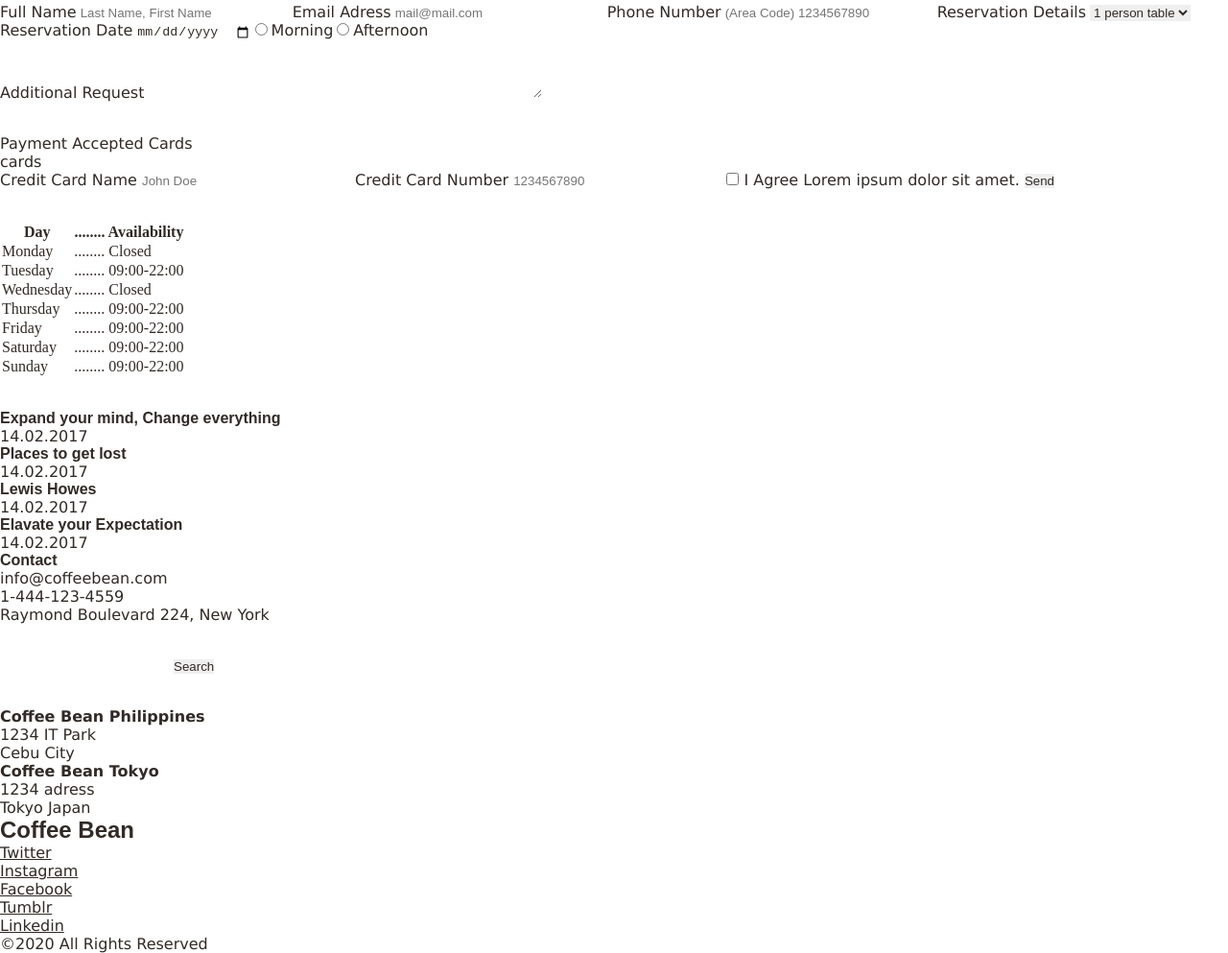
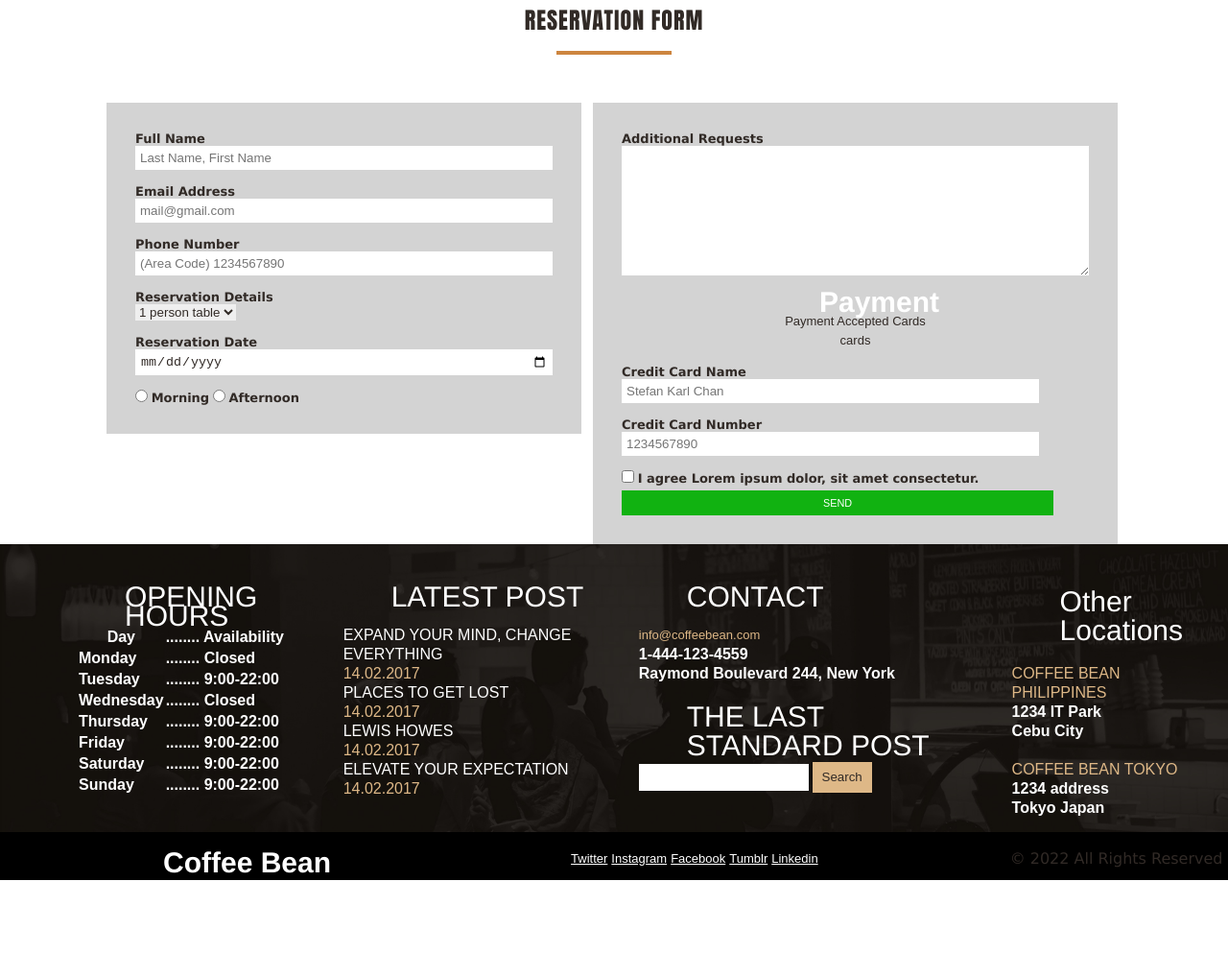
Before and after one commit to Meresight/term-project, a plain HTML site: page term-project/index.html in a window 1280 px wide. Shown: the part 5438-6431 px from the top of the page at 96% size. After the commit the page ends 6355 px from the top, so only its background shows below. Drawn offline with Linux system fonts and the light colour scheme.

Commit message:
added reservation and footer

```diff
--- a/term-project/css/style.css
+++ b/term-project/css/style.css
@@ -353,3 +353,209 @@
 .box4:hover{
     transform: scaley(1.07);
 }
+.reserve {
+    font-family: Impact, Haettenschweiler, 'Arial Narrow Bold', sans-serif;
+    font-weight: lighter;
+    text-align: center;
+    text-transform: uppercase;
+    letter-spacing: 1px;
+    height: 50px;
+}
+
+.divider3 {
+    margin-left: 580px;
+    margin-right: 580px;
+    border: 2px solid;
+    color: rgb(205,133,63);
+    margin-bottom: 50px;
+}
+
+.reservation {
+    font-weight: bold;
+    font-size: small;
+    font-family: sans-serif;
+    display: inline-flex;
+    margin-left: 111px;
+    margin-right: 111px;
+}
+
+.reserv {
+    line-height: 15px;
+    padding: 30px;
+}
+
+.reserv:nth-child(1) {
+    background-color: lightgray;
+    margin-right: 12px;
+}
+
+.textreserve {
+    padding: 5px;
+    width: 435px;
+}
+
+.textreserve2 {
+    padding: 5px;
+    width: 435px;
+}
+
+.textreserve3 {
+    margin-top: 5px;
+    padding: 7px;
+    width: 450px;
+    border: none;
+    font-size: smaller;
+    text-transform: uppercase;
+    color: white;
+    background-color: rgb(17, 178, 17);
+}
+
+.payment {
+    text-align: center;
+    line-height: 20px;
+}
+
+.cardsaccept {
+    font-family: sans-serif;
+    font-weight: lighter;
+}
+
+.cardsaccept2 {
+    font-family: sans-serif;
+    font-weight: lighter;
+    line-height: 2px;
+}
+
+.end {
+    background-image: url(../images/footer-img.jpg);
+    width: 100%;
+    font-family: Impact, Haettenschweiler, 'Arial Narrow Bold', sans-serif;
+    background-size: cover;
+    display: inline-flex;
+    height: 300px;
+    padding: 30px;
+    color: white;
+}
+
+.last {
+    line-height: 20px;
+    margin-left: 50px;
+    margin-top: 15px;
+}
+
+.last td {
+    font-family: sans-serif;
+}
+
+#date1 {
+    color: burlywood;
+    font-family: sans-serif;
+
+}
+
+.texter {
+    font-weight: lighter;
+    text-transform: uppercase;
+    color: white;
+
+}
+
+.texters {
+    text-transform: capitalize;
+    font-weight: 800;
+    font-family: sans-serif;
+    color: white;
+}
+
+.texter1{
+   line-height: 30px;
+   font-weight: lighter;
+}
+
+#info {
+    color: burlywood;
+    font-family: sans-serif;
+    font-size: small;
+}
+
+.numbers {
+    font-family: sans-serif;
+    font-weight: bolder;
+    color: white;
+}
+
+.Raymond {
+    font-family: sans-serif;
+    font-weight: bolder;
+    color: white;
+}
+
+.standard {
+    line-height: 30px;
+
+}
+
+#search {
+    line-height: 28px;
+}
+
+#search1 {
+    background-color: burlywood;
+    line-height: 12px;
+    padding: 10px;
+    border: 1px;
+}
+
+.phil {
+    text-transform: uppercase;
+    font-weight: lighter;
+    color: burlywood;
+}
+
+.tokyo {
+    text-transform: uppercase;
+    font-weight: lighter;
+    color: burlywood;
+}
+
+.texterand {
+    font-family: sans-serif;
+    font-weight: bolder;
+    color: white;
+}
+
+.lastone {
+    display: inline-flex;
+    background-color: black;
+    color: white;
+    width: 100%;
+    height: 50px;
+}
+
+.lastone ul li {
+    display: inline-flex;
+}
+
+.footer {
+    margin-left: 120px;
+    font-family: monospace;
+    font-size: larger;
+    margin-top: 15px;
+}
+
+.socials {
+    margin-left: 250px;
+}
+
+.socials a {
+    margin-top: 20px;
+    color: white;
+    font-family: sans-serif;
+    font-size: small;
+}
+
+.reserved {
+    margin-left: 200px;
+    margin-top: 18px;
+    color: white;
+}
--- a/term-project/index.html
+++ b/term-project/index.html
@@ -181,111 +181,214 @@
     </div>
     <br><br><br>
     <hr>
+    <!--Reservation part-->
     <div id="Reservation">
-        <label for="full-name">Full Name</label>
-        <input type="text" placeholder="Last Name, First Name" name="name" size="25" id="full-name"/>
-        <label for="email">Email Adress</label>
-        <input type="text" placeholder="mail@mail.com" name="email" size="25" id="email"/>
-        <label for="number">Phone Number</label>
-        <input type="text" placeholder="(Area Code) 1234567890" name="number" size="25" id="number"/>
-         <label>Reservation Details</label>
-         <select name="table" id="table">
+        <h2 class="reserve">Reservation Form</h2>
+     </div>
+     <hr class="divider3">
+
+     <!--Inside of reservation-->
+     <div class="reservation">
+       <form>
+          <div class="reserv">
+          <label for="Name">Full Name</label>
+          <br>
+          <input type="text" id="Full Name" size="20" placeholder="Last Name, First Name" class="textreserve">
+          <br>
+          <br>
+          <label for="Email">Email Address</label>
+          <br>
+          <input type="text" id="Email Address" size="20" placeholder="mail@gmail.com" class="textreserve">
+          <br>
+          <br>
+          <label for="Number">Phone Number</label>
+          <br>
+          <input type="text" id="Phone Number" size="20" placeholder="(Area Code) 1234567890" class="textreserve">
+          <br>
+          <br>
+          <label for="Details">Reservation Details</label>
+          <br>
+          <select name="Details" id="Reservation Details">
           <option value="1 person table">1 person table</option>
-         <option value="2 person table">2 person table</option>
           <option value="3 person table">3 person table</option>
+          <option value="5 person table">5 person table</option>
           </select>
+          <br>
+          <br>
           <label for="Date">Reservation Date</label>
-         <input type="date" name="date" id="date">
-         <input type="radio" name="visit" id="morning" value="morning">
-         <label for="morning">Morning</label>
-         <input type="radio" name="visit" id="afternoon" value="afternoon">
-         <label for="afternoon">Afternoon</label>
-         <p><label for="Additional Request">Additional Request</label><textarea id="" name="Additional Request" rows="4" cols="50"></textarea></p>
+          <br>
+          <input type="date" id="date" class="textreserve">
+          <br>
+          <br>
+          <input type="radio" name="Session" id="Morning">
+          <label for="Morning">Morning</label>
+          <input type="radio" name="Session" id="Afternoon">
+          <label for="Afternoon">Afternoon</label>
+          </div>
+       </form>
+
+    <!--right side of the reservation form-->
+       <form>
+           <div class="reserv">
+              <label for="Requests">Additional Requests</label>
+              <br>
+              <textarea id="Additional Requests" cols="59" rows="9"></textarea>
+              <br>
+              <br>
+              <div class="payment">
               <h3>Payment</h3>
-         <p>Payment Accepted Cards</p>
-         <p>cards<br>
-         <label for="card-name">Credit Card Name</label>
-         <input type="text" placeholder="John Doe" name="card-name" size="25" id="card-name"/>
-         <label for="card-number">Credit Card Number</label>
-        <input type="text" placeholder="1234567890" name="card-number" size="25" id="card-number"/>
-        <input type="checkbox" name="agreed" id="agree" value="agree">
-         <label for="agreed">I Agree Lorem ipsum dolor sit amet.</label>
-         <button>Send</button></p>
+              <p class="cardsaccept">Payment Accepted Cards</p>
+              <a class="cardsaccept2">cards</a>
+              </div>
+              <br>
+              <label for="Credit Card">Credit Card Name</label>
+              <br>
+              <input type="textbox" id="Credit Card Names" placeholder="Stefan Karl Chan" class="textreserve2">
+              <br>
+              <br>
+              <label for="Card Number">Credit Card Number</label>
+              <br>
+              <input type="textbox" id="Credit Card Number" placeholder="1234567890" class="textreserve2">
+              <br>
+              <br>
+              <input type="checkbox" id="Iagree">
+              <label for="I agree">I agree Lorem ipsum dolor, sit amet consectetur.</label>
+              <button class="textreserve3">Send</button>
+              </div>
+       </form>
+     </div>
+
+     <!--FOOTER-->
+     <div class="end">
+        <div class="last">
+        <table>
+          <tr>
+            <h3 class="texter">Opening Hours</h3>
+            <th class="texters">Day</th>
+            <th class="texters">........ Availability</th>
+          </tr>
+          <tr>
+            <td class="texters">Monday</td>
+            <td class="texters">........ Closed</td>
+          </tr>
+          <tr>
+            <td class="texters">Tuesday</td>
+            <td class="texters">........ 9:00-22:00</td>
+          </tr>
+          <tr>
+            <td class="texters">Wednesday</td>
+            <td class="texters">........ Closed</td>
+          </tr>
+          <tr>
+            <td class="texters">Thursday</td>
+            <td class="texters">........ 9:00-22:00</td>
+          </tr>
+          <tr>
+            <td class="texters">Friday</td>
+            <td class="texters">........ 9:00-22:00</td>
+          </tr>
+          <tr>
+            <td class="texters">Saturday</td>
+            <td class="texters">........ 9:00-22:00</td>
+          </tr>
+          <tr>
+            <td class="texters">Sunday</td>
+            <td class="texters">........ 9:00-22:00</td>
+          </tr>
+        </div>
+      </table>
+      </div>
+
+
+    <!--2nd-->
+     <div class="last">
+       <div id="Blog">
+          <h3 class="texter">Latest Post</h3>
+       </div>
+       <br>
+       <div>
+          <h4 class="texter">Expand your mind, Change everything</h4>
+          <p id="date1">14.02.2017</p>
        </div>
        <div>
-        <h3>Opening Hours</h3>
-    <table>
-        <tr>
-            <th>Day</th>
-            <th>........ Availability</th>
-        </tr>
-        <tr>
-            <td>Monday</td>
-            <td>........ Closed</td>
-        </tr>
-        <tr>
-            <td>Tuesday</td>
-            <td>........ 09:00-22:00</td>
-        </tr>
-        <tr>
-            <td>Wednesday</td>
-            <td>........ Closed</td>
-        </tr>
-        <tr>
-            <td>Thursday</td>
-            <td>........ 09:00-22:00</td>
-        </tr>
-        <tr>
-            <td>Friday</td>
-            <td>........ 09:00-22:00</td>
-        </tr>
-        <tr>
-            <td>Saturday</td>
-            <td>........ 09:00-22:00</td>
-        </tr>
-        <tr>
-            <td>Sunday</td>
-            <td>........ 09:00-22:00</td>
-        </tr>
-    </table>
+          <h4 class="texter">Places to get lost</h4>
+          <p id="date1">14.02.2017</p>
        </div>
-    <div id="Blog">
-        <h3>Latest Post</h3>
-        <h4>Expand your mind, Change everything</h4>
-        <p>14.02.2017</p>
-        <h4>Places to get lost</h4>
-        <p>14.02.2017</p>
-        <h4>Lewis Howes</h4>
-        <p>14.02.2017</p>
-        <h4>Elavate your Expectation</h4>
-        <p>14.02.2017</p>
-        <div id="Contact us">
-        <h4>Contact</h4>
-        <p>info@coffeebean.com</p>
-        <p>1-444-123-4559</p>
-        <p>Raymond Boulevard 224, New York</p>
-        <h3>The Last Standard Post</h3>
-        <label for="search"></label>
-        <input type="text" name="search" id="search">
-        <button>Search</button>
-        <h3>Other Locations</h3>
-        <p><strong>Coffee Bean Philippines</strong></p>
-        <p>1234 IT Park</p>
-        <p>Cebu City</p>
-        <p><strong>Coffee Bean Tokyo</strong></p>
-        <p>1234 adress</p>
-        <p>Tokyo Japan</p>
-        <h2>Coffee Bean</h2>
-     <ul>
-            <li><a href="https://twitter.com/">Twitter</a></li>
-            <li><a href="https://Instagram.com/">Instagram</a></li>
-            <li><a href="https://Facebook.com/">Facebook</a></li>
-            <li><a href="https://Tumblr.com/">Tumblr</a></li>
-            <li><a href="https://Linkedin.com/">Linkedin</a></li>
-    </ul>
-    <p>&copy;2020 All Rights Reserved</p>
+       <div>
+          <h4 class="texter">Lewis Howes</h4>
+          <p id="date1">14.02.2017</p>
+       </div>
+       <div>
+          <h4 class="texter">Elevate your Expectation</h4>
+          <p id="date1">14.02.2017</p>
        </div>
      </div>
 
+     <!--3rd-->
+     <div class="last">
+       <div id="Contact">
+          <h3 class="texter">Contact</h3>
+          <br>
+          <p id="info">info@coffeebean.com</p>
+          <p class="numbers">1-444-123-4559</p>
+          <p class="Raymond">Raymond Boulevard 244, New York</p>
+       </div>
+       <br>
+       <div class="standard">
+          <h3 class="texter">The Last Standard Post</h3>
+          <input type="text" id="search">
+          <button id="search1">Search</button>
+       </div>
+     </div>
+
+     <!--4rth-->
+       <div class="last">
+         <div>
+           <h3 class="texter1">Other Locations</h3>
+         </div>
+         <br>
+         <div>
+           <h4 class="phil">Coffee Bean Philippines</h4>
+           <p class="texterand">1234 IT Park</p>
+           <p class="texterand">Cebu City</p>
+         </div>
+         <br>
+         <div>
+           <h4 class="tokyo">Coffee Bean Tokyo</h4>
+           <p class="texterand">1234 address</p>
+           <p class="texterand">Tokyo Japan</p>
+         </div>
+       </div>
+     </div>
+
+     <!--footer-->
+     <div class="lastone">
+       <div class="footer">
+          <h3>Coffee Bean</h3>
+       </div>
+       <div class="socials">
+          <ul>
+             <li>
+                <a href="https://twitter.com/" target="_blank">Twitter</a>
+             </li>
+             <li>
+                <a href="https://www.instagram.com/" target="_blank">Instagram</a>
+             </li>
+             <li>
+                <a href="https://www.facebook.com/" target="_blank">Facebook</a>
+             </li>
+             <li>
+                <a href="https://www.tumblr.com/login" target="_blank">Tumblr</a>
+             </li>
+             <li>
+                <a href="https://www.linkedin.com/" target="_blank">Linkedin</a>
+             </li>
+          </ul>
+        </div>
+       <div class="reserved">
+          <p>&copy; 2022 All Rights Reserved</p>
+       </div>
+     </div>
+</div>
 </body>
 </html>
```
Lines whose indentation alone changed are shown as unchanged.
